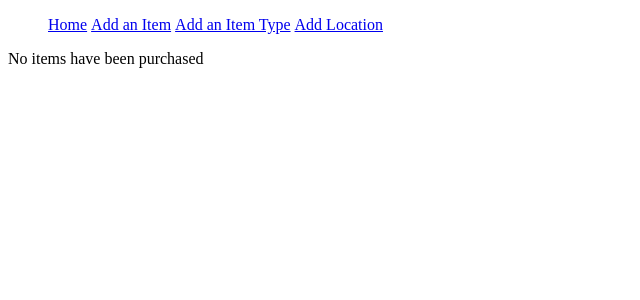
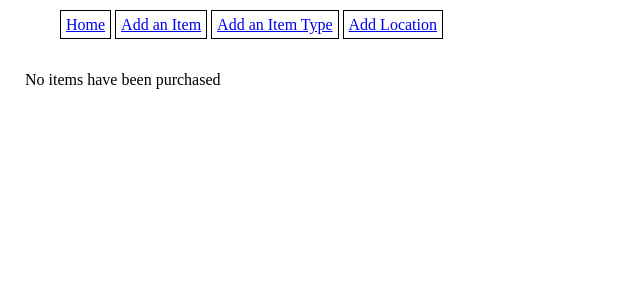
Before and after one commit to codetravis/buyandtrack, a Django app: page /items/ in a window 1280 px wide. Shown: the top 300 px of the page, without its empty margins (0-640 px from the left). Run offline with Django 3.2, Linux system fonts and the light colour scheme; data that the repository does not hold is empty; parts of the project's set-up code (start-up, migrations or seed data) failed here and were passed over.

Commit message:
working on modifying the style to make it more presentable

```diff
--- a/buyandtrack/templates/base.html
+++ b/buyandtrack/templates/base.html
@@ -14,6 +14,8 @@
         <li><a href="{% url 'items:add_location' %}">Add Location</a></li>
     </ul>
     </div>
+    <div class="body_wrapper">
     {% block content %}{% endblock %}
+    </div>
     </body>
 </html>
--- a/items/static/items/style.css
+++ b/items/static/items/style.css
@@ -1,8 +1,20 @@
+body
+{
+    margin-left: 20px;
+}
+
 /* menu style */
 
 .main_menu ul li
 {
     list-style: none;
     display: inline;
-    border: 1em;
+    border: 1px solid;
+    padding: 5px;
 }
+
+/* main body style */
+.body_wrapper
+{
+    padding: 5px;
+}
--- a/items/templates/items/index.html
+++ b/items/templates/items/index.html
@@ -5,7 +5,8 @@
 {% if purchased_items %}
     <ul>
     {% for item in purchased_items %}
-        <li><a href="{% url 'items:detail'  item.id %}">{{ item.name }}</a></li>
+        <li><a href="{% url 'items:detail'  item.id %}">
+        {{ item.name }}:{{ item.item_type }}</a></li>
     {% endfor %}
     </ul>
 {% else %}
--- a/items/views.py
+++ b/items/views.py
@@ -25,7 +25,7 @@ def detail(request, item_id):
 def item_type_detail(request, item_type_id):
     # get averages from last 10
     item_type = get_object_or_404(ItemType, pk=item_type_id)
-    best_price_item = LowestPriceItem(item_type_id, 10)
+    best_price_item = LowestPriceItem(item_type_id, 3)
 
     return render(request, 'items/item_type_detail.html',
         {'best_price_item': best_price_item, 'item_type': item_type})
```
